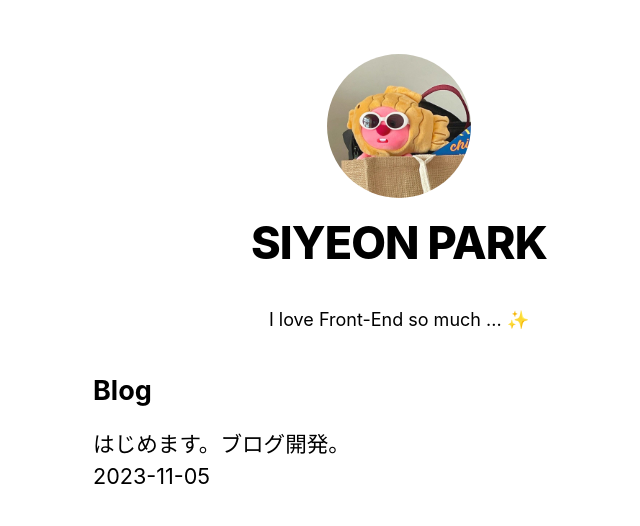
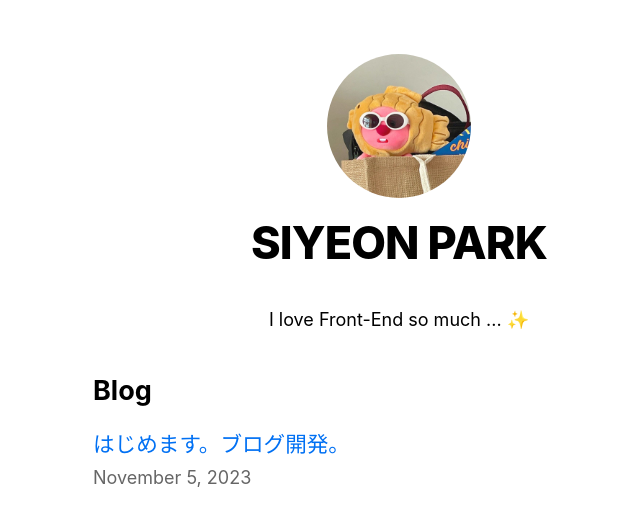
Before and after one commit to next-shiyon/devlog, a Next.js app: page / in a window 1280 px wide. Shown: the top 526 px of the page, without its empty margins (241-881 px from the left). Built offline with nearby package versions, Linux system fonts and the light colour scheme.

Commit message:
✨ Dateコンポーネント

```diff
--- /dev/null
+++ b/components/date.js
@@ -0,0 +1,7 @@
+import { parseISO, format } from "date-fns";
+
+export default function Date({ dateString }) {
+  const date = parseISO(dateString);
+  console.log(format(date, "LLLL d, yyyy"));
+  return <time dateTime={dateString}>{format(date, "LLLL d, yyyy")}</time>;
+}
--- a/pages/index.js
+++ b/pages/index.js
@@ -2,6 +2,8 @@
 import Layout, { siteTitle } from "../components/layout";
 import utilStyles from "../styles/utils.module.scss";
 import { getSortedPostsData } from "../lib/posts";
+import Link from "next/link";
+import Date from "../components/date";
 
 export async function getStaticProps() {
   const allPostsData = getSortedPostsData();
@@ -23,11 +25,11 @@
         <ul className={utilStyles.list}>
           {allPostsData.map(({ id, date, title }) => (
             <li className={utilStyles.listItem} key={id}>
-              {/* TODO: より適切な HTML タグに差し替える */}
-              {/* TODO: design system 見直し */}
-              {title}
+              <Link href={`/posts/${id}`}>{title}</Link>
               <br />
-              {date}
+              <small className={utilStyles.lightText}>
+                <Date dateString={date} />
+              </small>
             </li>
           ))}
         </ul>
```
Also changed, not shown: pages/posts/[id].js (+10 -4 lines).
